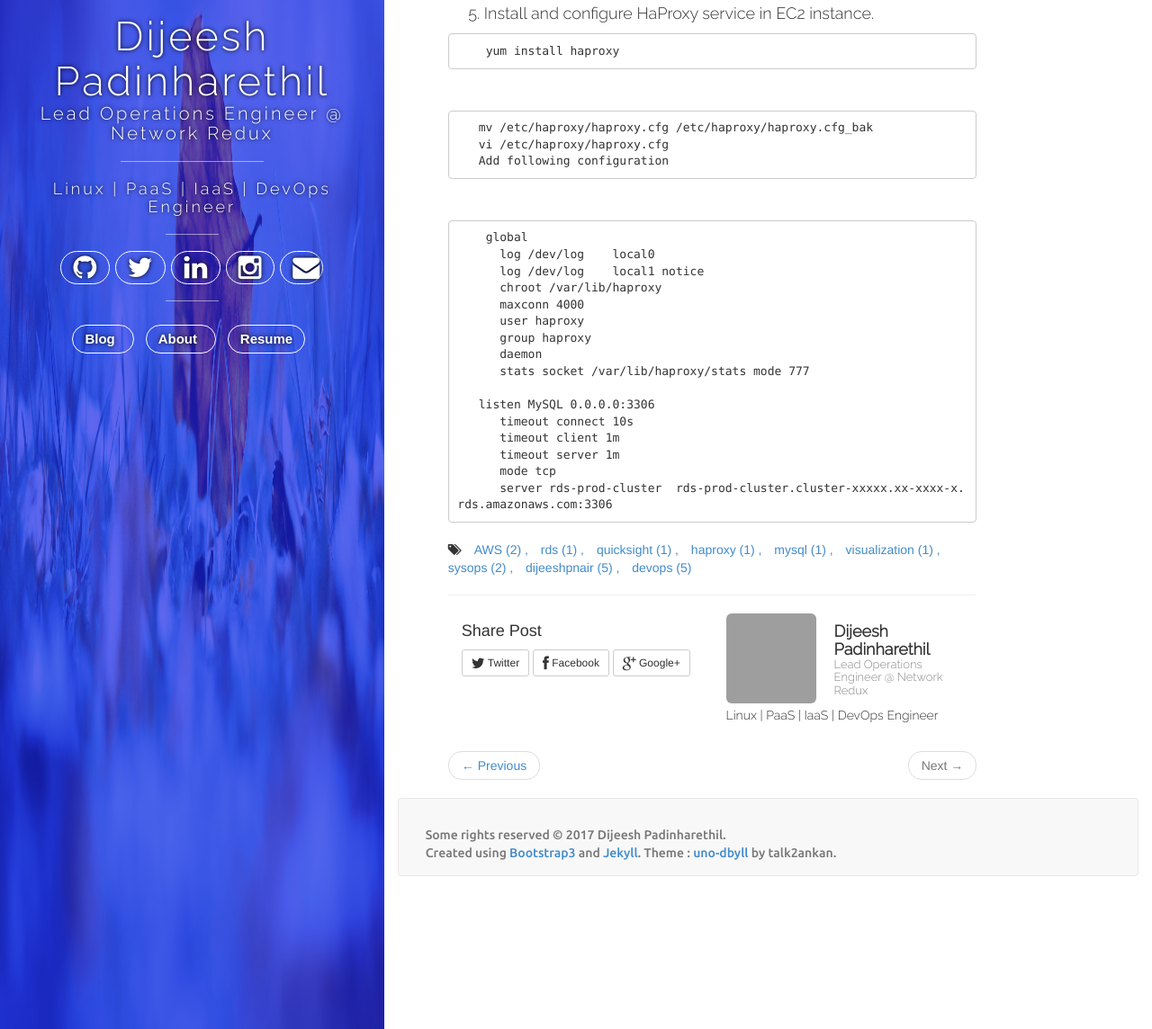
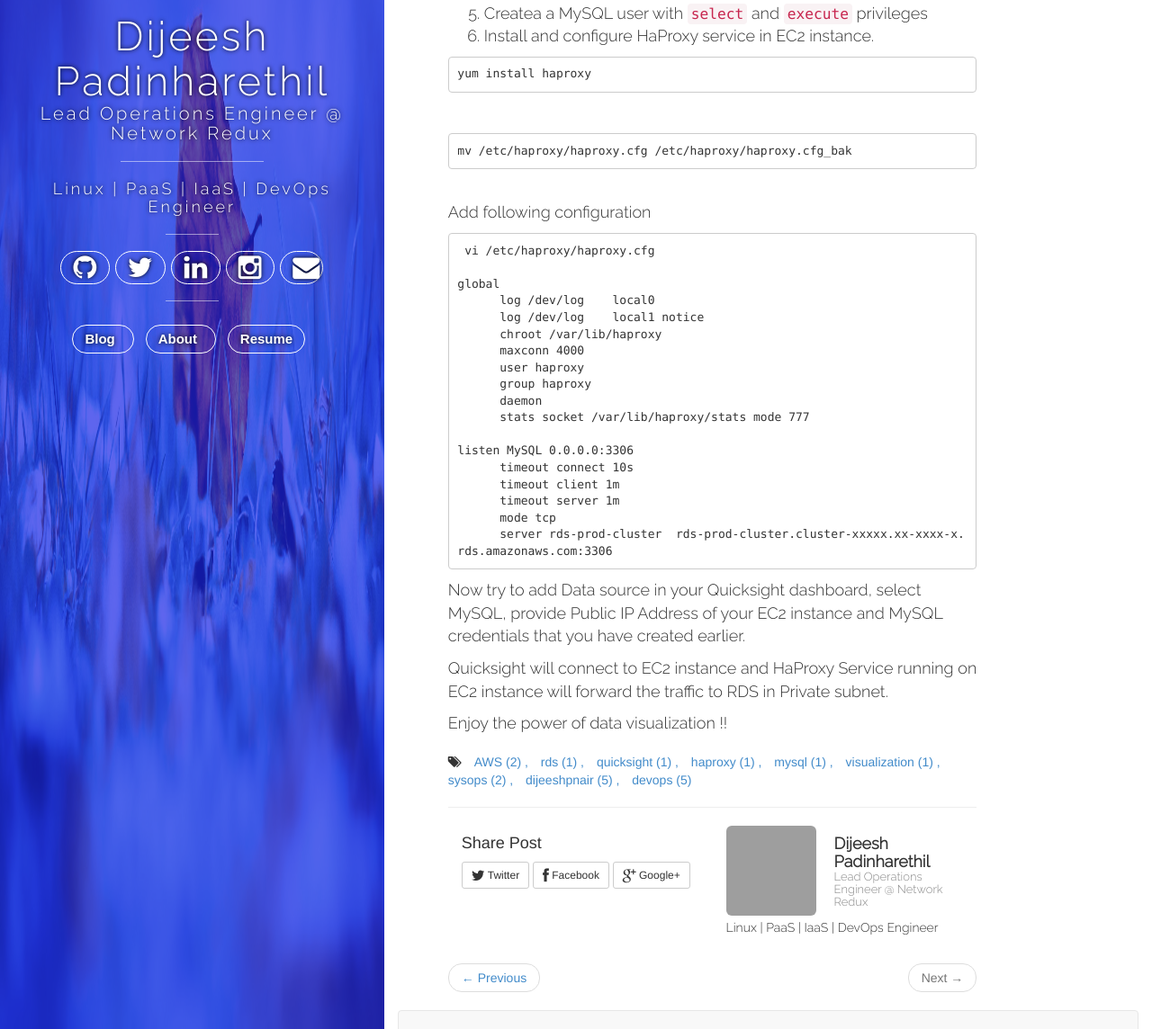
Before and after one commit to dijeesh/dijeesh.github.io-bak, a Jekyll site: the page built from _posts/2017-08-05-AWS-quicksight-access-to-RDS-in-private-subnet.md, in a window 1280 px wide and 1400 px high, scrolled down 1189 px, cut to the strip 256-1400 px from the top of the window. Shown: the whole strip at 90% size. Built offline with Jekyll 4.4.1, drawn with Linux system fonts in a browser that asks for light colours; nearby versions of some CDN libraries; comment, search, counter and statistics services are not loaded; grey boxes are pictures that could not be loaded.

Commit message:
update quicksight

````diff
--- a/_posts/2017-08-05-AWS-quicksight-access-to-RDS-in-private-subnet.md
+++ b/_posts/2017-08-05-AWS-quicksight-access-to-RDS-in-private-subnet.md
@@ -34,23 +34,26 @@
 2. Configure Security Group to allow connectivity to RDS MySQL cluster from the EC2 instance.
 3. Configure Security Group to allow Quicksight connections into the EC2 instance.
 4. Confirm MySQL connectivity from EC2 instance to the RDS Cluster.
-5. Install and configure HaProxy service in EC2 instance.
+5. Createa a MySQL user with `select` and `execute` privileges
+6. Install and configure HaProxy service in EC2 instance.
 <br>
 
 ```
-    yum install haproxy
+yum install haproxy
 ```
 <br>
 
 ```
-   mv /etc/haproxy/haproxy.cfg /etc/haproxy/haproxy.cfg_bak
-   vi /etc/haproxy/haproxy.cfg
-   Add following configuration
+mv /etc/haproxy/haproxy.cfg /etc/haproxy/haproxy.cfg_bak
 ```
+<br>
+Add following configuration
 <br>
 
 ```
-    global
+ vi /etc/haproxy/haproxy.cfg
+
+global
       log /dev/log    local0
       log /dev/log    local1 notice
       chroot /var/lib/haproxy
@@ -60,10 +63,17 @@
       daemon
       stats socket /var/lib/haproxy/stats mode 777
 
-   listen MySQL 0.0.0.0:3306
+listen MySQL 0.0.0.0:3306
       timeout connect 10s
       timeout client 1m
       timeout server 1m
       mode tcp
       server rds-prod-cluster  rds-prod-cluster.cluster-xxxxx.xx-xxxx-x.rds.amazonaws.com:3306
 ```
+
+
+Now try to add Data source in your Quicksight dashboard, select MySQL, provide Public IP Address of your EC2 instance and MySQL credentials that you have created earlier.
+
+Quicksight will connect to EC2 instance and HaProxy Service running on EC2 instance will forward the traffic to RDS in Private subnet.
+
+Enjoy the power of data visualization !!
````
